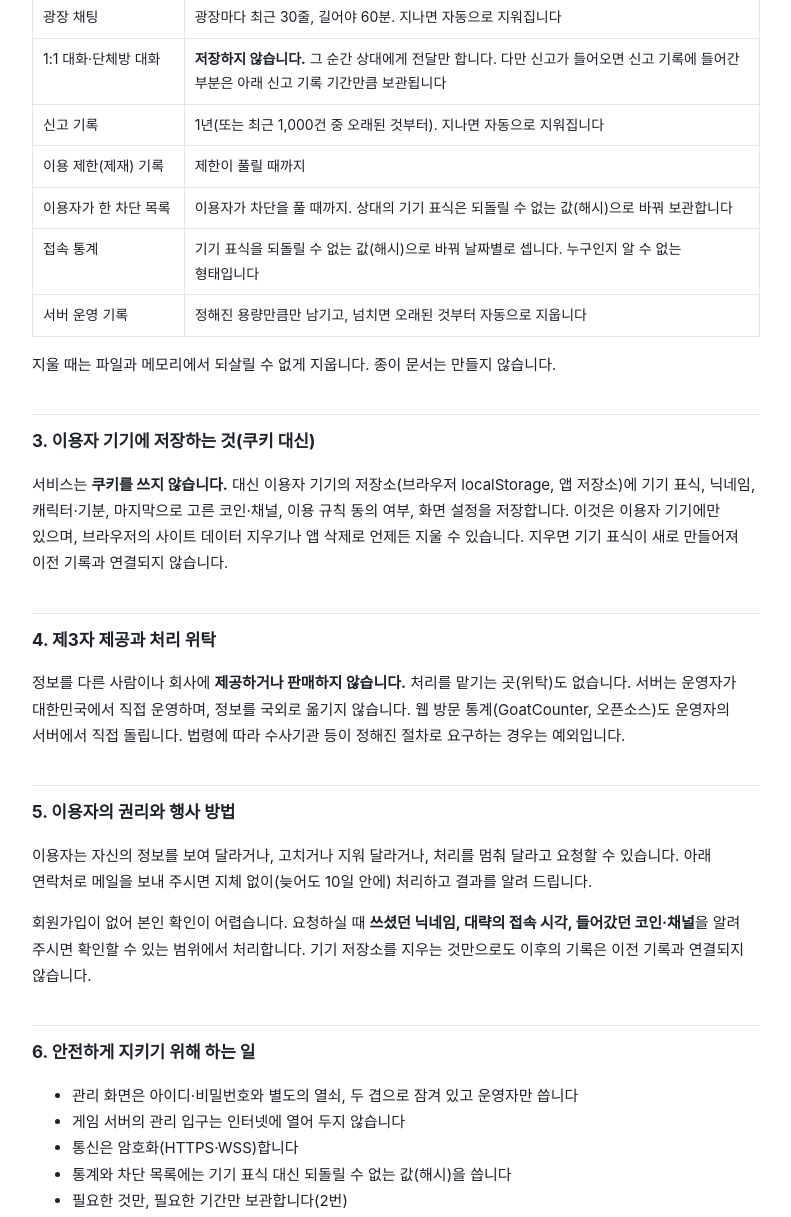
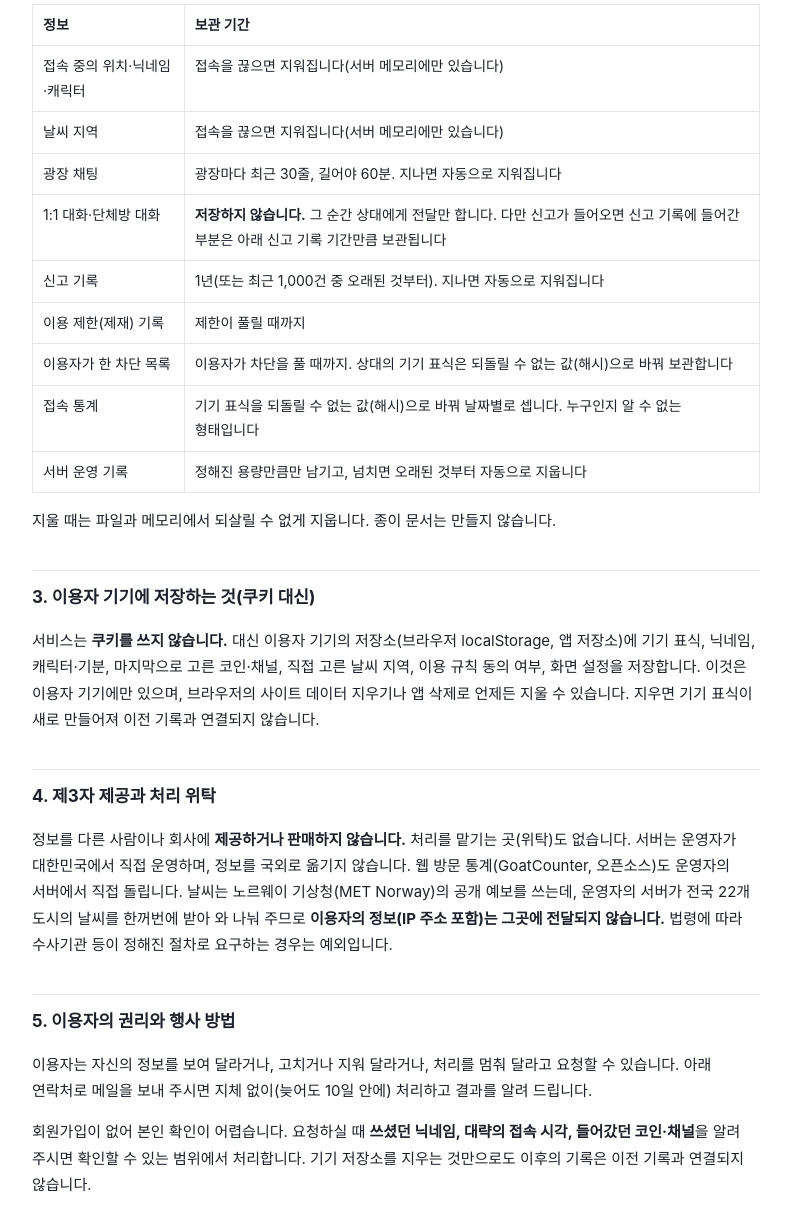
Before and after one commit to richfaber/jonber-legal, a plain HTML site: page privacy.html in a window 1280 px wide. Shown: the part 1173-2390 px from the top of the page, without its empty margins (244-1035 px from the left). Drawn offline with Linux system fonts and the light colour scheme.

Commit message:
방침: 날씨 지역(접속 IP 로 전국 22개 도시 중 하나 짐작, 저장 안 함, 날씨 업체에 이용자 정보 안 감)을 더한다 — 시행 2026-10-21
Co-Authored-By: Claude Opus 5.5 <noreply@anthropic.com>

```diff
--- a/privacy.html
+++ b/privacy.html
@@ -27,6 +27,7 @@
 <tr><td>채팅 내용</td><td>이용자가 쓴 광장 채팅, 1:1 대화, 단체방 대화</td><td>다른 이용자에게 전달하기, 신고 처리</td></tr>
 <tr><td>신고 기록</td><td>이용자가 다른 이용자를 신고할 때</td><td>운영 정책 위반 확인과 제재. 신고한 사람·신고당한 사람의 닉네임과 기기 표식, 신고 까닭, 신고당한 사람이 신고 직전 30분 안에 한 말(최대 20줄, 1:1·단체방 대화 포함)이 담깁니다</td></tr>
 <tr><td>서버 운영 기록</td><td>접속할 때 자동으로 남습니다(접속 IP 주소, 접속 시각, 닉네임). 광장 사이를 옮길 때 화면이 끊기는지 재는 시간 값(앱 성능 기록)도 닉네임과 함께 남습니다</td><td>장애 대응, 부정 이용 방지, 보안, 앱 성능 개선</td></tr>
+<tr><td>날씨 지역</td><td>접속할 때 접속 IP 주소로 대략적인 지역(전국 22개 도시 중 가장 가까운 곳)을 짐작합니다. 이용자가 직접 지역을 고를 수도 있습니다. 휴대폰의 위치(GPS)는 쓰지 않습니다</td><td>광장 하늘에 그 지역의 실제 날씨를 보여 주기. IP 주소는 지역을 짐작하는 데만 쓰고 이 용도로 저장하지 않습니다</td></tr>
 <tr><td>웹 방문 통계</td><td>웹(jonber.papayago.kr)으로 열었을 때만. 들어온 경로(어느 사이트에서 왔나), 브라우저 종류, 화면 크기, 접속 국가</td><td>어디서 이용자가 오는지 알기. IP 주소는 국가를 알아내는 데만 쓰고 저장하지 않습니다</td></tr>
 </table>
 
@@ -34,6 +35,7 @@
 <table>
 <tr><th>정보</th><th>보관 기간</th></tr>
 <tr><td>접속 중의 위치·닉네임·캐릭터</td><td>접속을 끊으면 지워집니다(서버 메모리에만 있습니다)</td></tr>
+<tr><td>날씨 지역</td><td>접속을 끊으면 지워집니다(서버 메모리에만 있습니다)</td></tr>
 <tr><td>광장 채팅</td><td>광장마다 최근 30줄, 길어야 60분. 지나면 자동으로 지워집니다</td></tr>
 <tr><td>1:1 대화·단체방 대화</td><td><b>저장하지 않습니다.</b> 그 순간 상대에게 전달만 합니다. 다만 신고가 들어오면 신고 기록에 들어간 부분은 아래 신고 기록 기간만큼 보관됩니다</td></tr>
 <tr><td>신고 기록</td><td>1년(또는 최근 1,000건 중 오래된 것부터). 지나면 자동으로 지워집니다</td></tr>
@@ -46,7 +48,7 @@
 
 <h2>3. 이용자 기기에 저장하는 것(쿠키 대신)</h2>
 <p>서비스는 <b>쿠키를 쓰지 않습니다.</b> 대신 이용자 기기의 저장소(브라우저 localStorage, 앱 저장소)에
-기기 표식, 닉네임, 캐릭터·기분, 마지막으로 고른 코인·채널, 이용 규칙 동의 여부, 화면 설정을 저장합니다.
+기기 표식, 닉네임, 캐릭터·기분, 마지막으로 고른 코인·채널, 직접 고른 날씨 지역, 이용 규칙 동의 여부, 화면 설정을 저장합니다.
 이것은 이용자 기기에만 있으며, 브라우저의 사이트 데이터 지우기나 앱 삭제로 언제든 지울 수 있습니다.
 지우면 기기 표식이 새로 만들어져 이전 기록과 연결되지 않습니다.</p>
 
@@ -54,6 +56,8 @@
 <p>정보를 다른 사람이나 회사에 <b>제공하거나 판매하지 않습니다.</b> 처리를 맡기는 곳(위탁)도 없습니다.
 서버는 운영자가 대한민국에서 직접 운영하며, 정보를 국외로 옮기지 않습니다.
 웹 방문 통계(GoatCounter, 오픈소스)도 운영자의 서버에서 직접 돌립니다.
+날씨는 노르웨이 기상청(MET Norway)의 공개 예보를 쓰는데, 운영자의 서버가 전국 22개 도시의 날씨를 한꺼번에 받아 와
+나눠 주므로 <b>이용자의 정보(IP 주소 포함)는 그곳에 전달되지 않습니다.</b>
 법령에 따라 수사기관 등이 정해진 절차로 요구하는 경우는 예외입니다.</p>
 
 <h2>5. 이용자의 권리와 행사 방법</h2>
@@ -89,7 +93,7 @@
 
 <h2>9. 방침의 변경</h2>
 <p>이 방침을 바꾸면 이 페이지에 시행일과 함께 알리고, 중요한 변경은 서비스 안에서도 알립니다.</p>
-<p class="meta">시행일 2026년 10월 15일 · 서버 운영 기록에 앱 성능 기록을 더함(처음 판 2026년 10월 11일)</p>
+<p class="meta">시행일 2026년 10월 21일 · 날씨 지역(접속 IP 로 대략적인 지역 짐작)을 더함 · 2026년 10월 15일 서버 운영 기록에 앱 성능 기록을 더함(처음 판 2026년 10월 11일)</p>
 </main>
 </body>
 </html>
```
Also changed, not shown: 1 other file.
